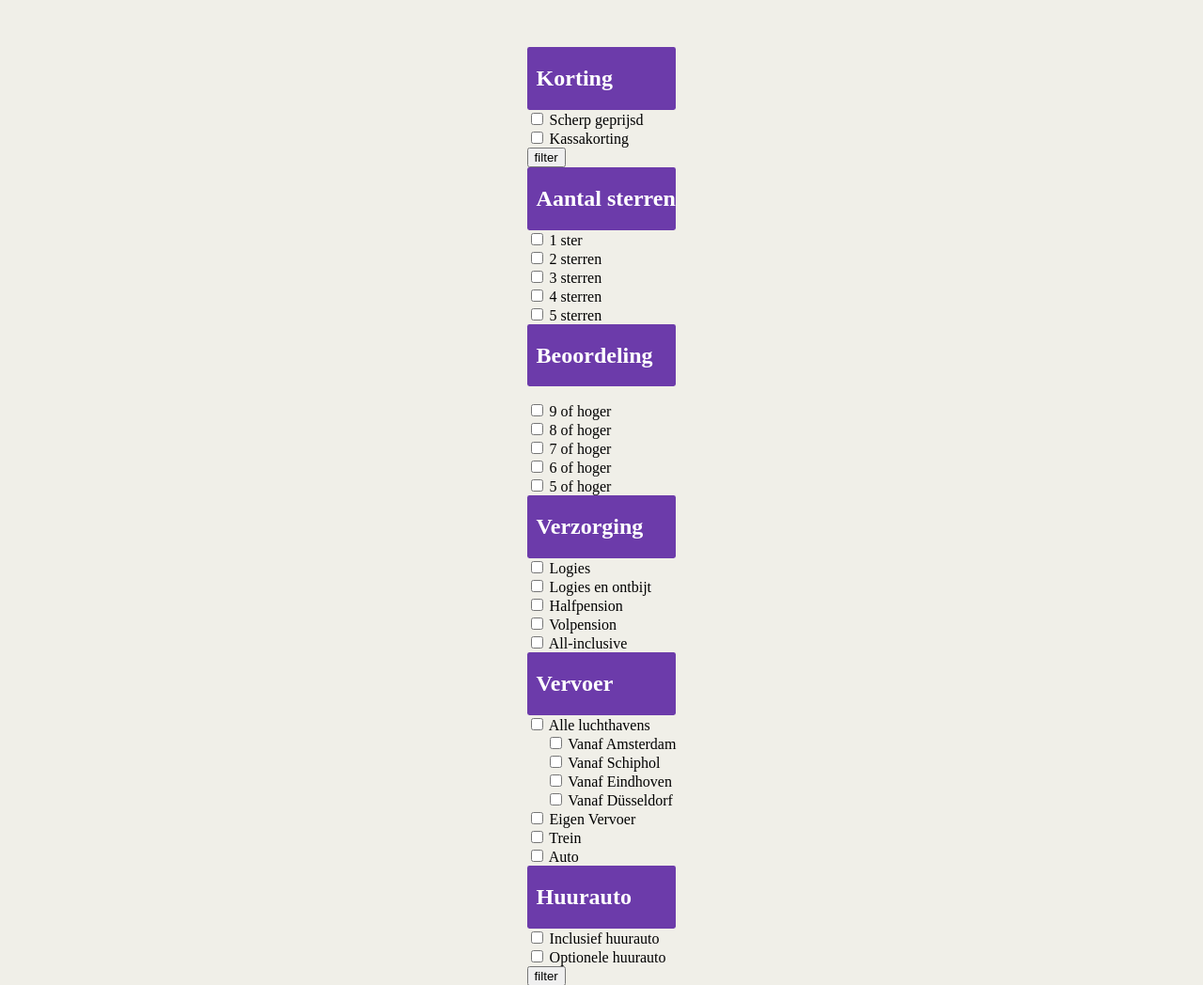
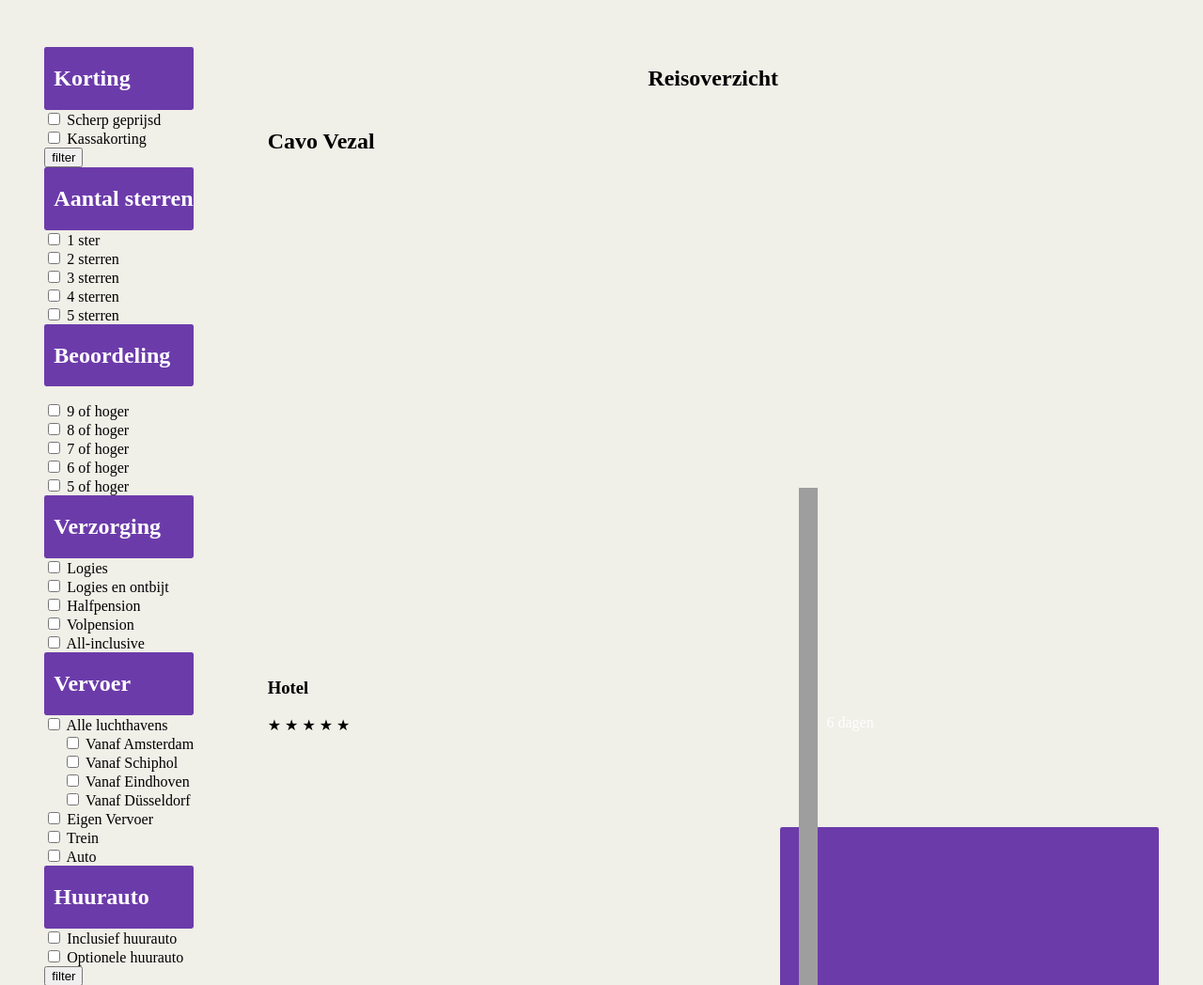
Before and after one commit to Just-a-good-programmer/Reisbureau-C-M, a PHP site: page /overzicht.php in a window 1280 px wide. Shown: the part 68-1116 px from the top of the page at 94% size. Run offline with PHP 8.4, Linux system fonts and the light colour scheme; data comes from the database, SQL or seed files in the repository; grey boxes are pictures that could not be loaded.

Commit message:
This is a re-commit of my stuff

```diff
--- /dev/null
+++ b/crud/read/read.php
@@ -0,0 +1,9 @@
+<?php
+require_once './crud/dbcall.php';
+$stmt = $conn->prepare("SELECT t.Location, t.AccomodationID, t.Transport, t.Price, a.Lodging, a.Type, a.Stars, f.Duration, f.Transfers
+FROM Trip t
+INNER JOIN Accomodations a on t.AccomodationID = a.AccomodationID
+INNER JOIN Flights f on t.FlightID = f.FlightID;");
+
+$stmt->execute();
+$result = $stmt->fetchAll(PDO::FETCH_ASSOC);
--- a/overzicht.php
+++ b/overzicht.php
@@ -1,3 +1,6 @@
+<?php
+require_once 'crud/read/read.php';
+?>
 <!DOCTYPE html>
 <html lang="en">
 
@@ -160,6 +163,35 @@
                 </div>
             </form>
         </section>
+        <section id="selection-overview">
+            <div id="selection-overview-header">
+                <h1>Reisoverzicht</h1>
+            </div>
+            <div class="selection-overview-container">
+
+                <?php foreach ($result as $row): ?>
+                    <div class="selection-overview-item">
+                    <div class="img-box">
+                    <h2><?php  echo $row['Location']; ?></h2>
+                    <div class="type-star-group">
+                    <h3><?php  echo $row['Type']; ?></h3>
+                    <p><?php for ($i = 0; $i < $row['Stars']; $i++): ?>
+                        <span>&#9733;</span>
+                    <?php endfor; ?></p>
+                    </div>
+                    <img src="./assets/img/Mallorca-picture.jpg" alt="<?php echo $row['Location']; ?>">
+                    </div>
+                    <div class="info-box">
+                        <div class="icon-group"><img src="./assets/img/calendar.png" alt="calendar" class="info-icon"><p><?php echo $row['Duration'] . ' dagen';?></p></div>
+                        <div class="icon-group"><img src="./assets/img/plane-silhouette.png" alt="transport" class="info-icon"><p><?php echo $row['Transport']; ?></p></div>
+                        <div class="icon-group"><img src="./assets/img/fork-and-knife.png" alt="lodging" class="info-icon"><p><?php echo $row['Lodging']; ?></p></div>
+                        <h2><?php echo '€ ' . $row['Price'] . ',-' . " per persoon"; ?></h2>
+                    </div>
+                    </div>
+                <?php endforeach; ?>
+            </div>
+
+        </section>
     </main>
     <footer>
 
```
